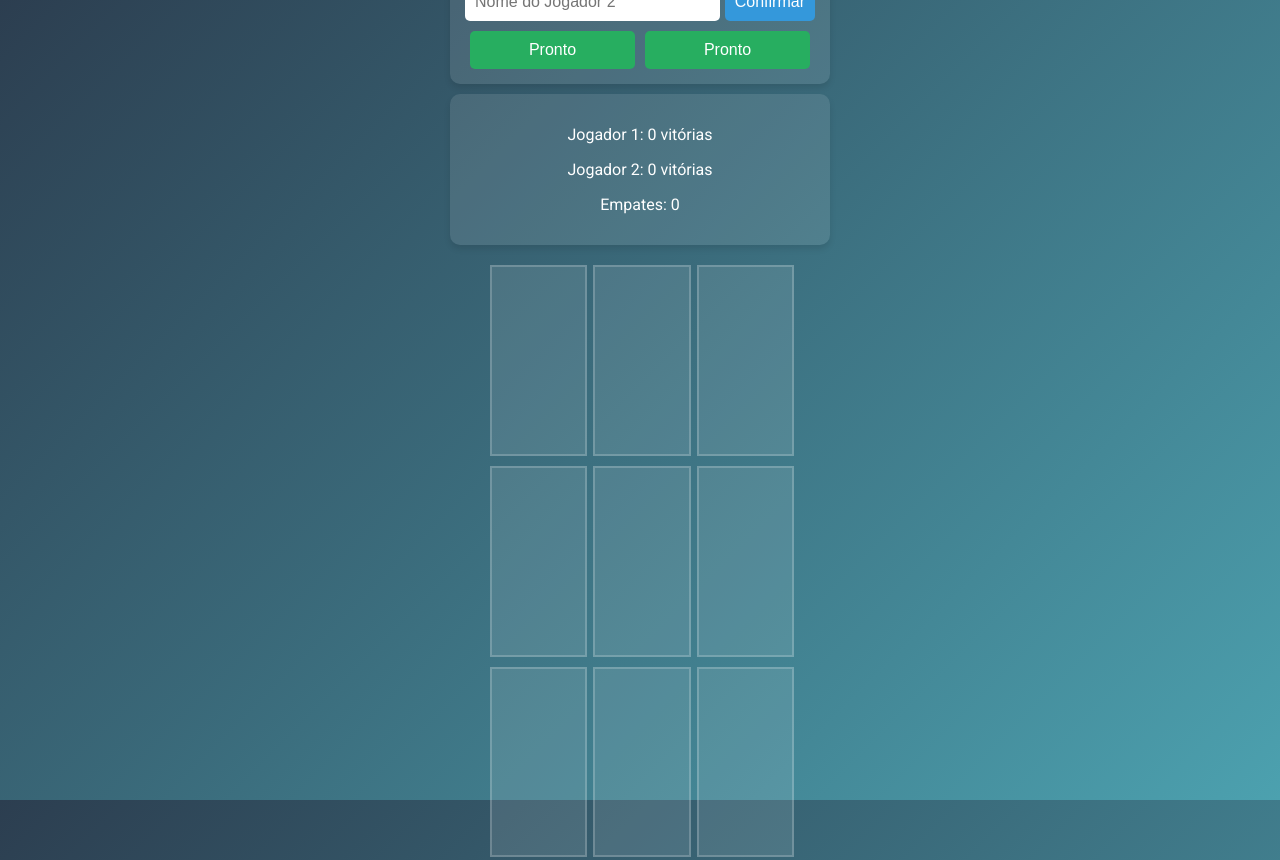
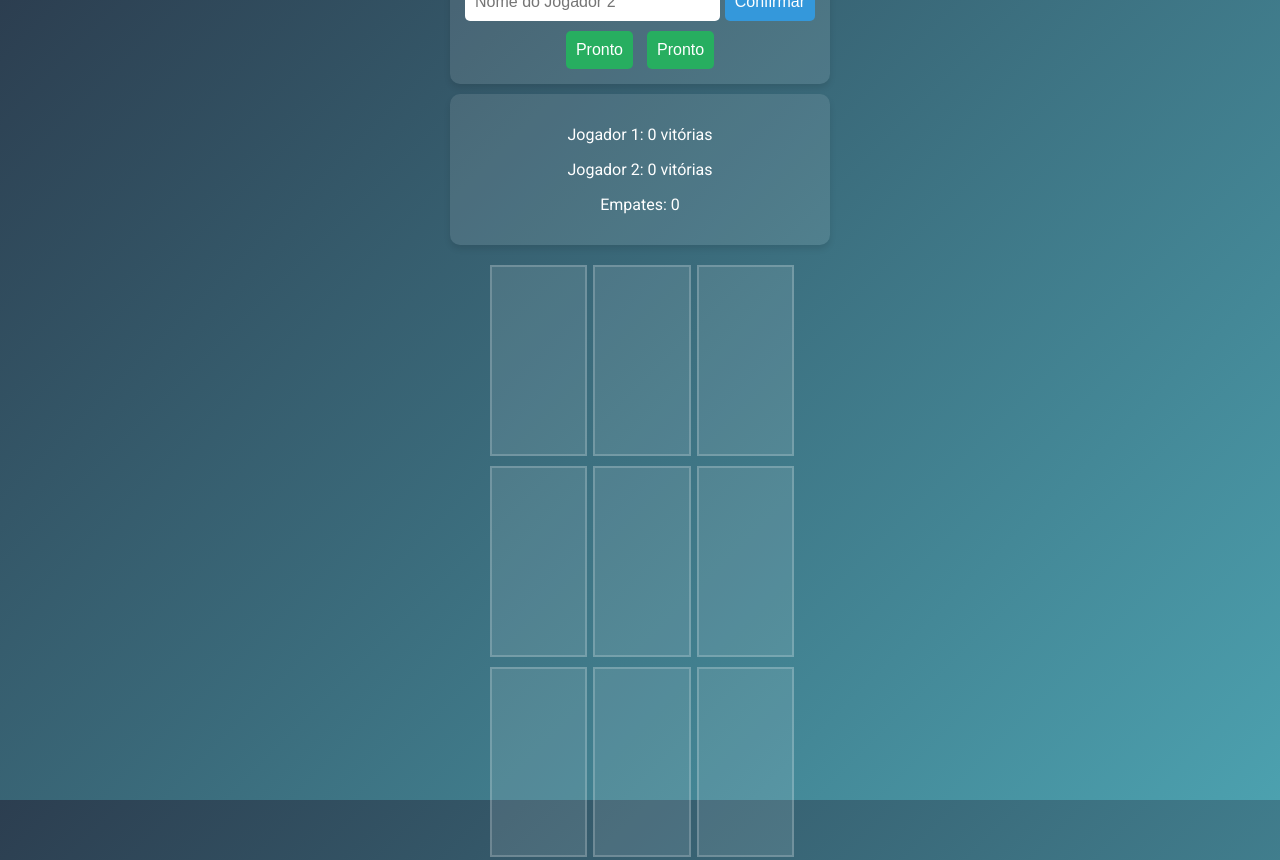
Before and after one commit to vsserra/jogodavelha, a website: page public/index.html in a window 1280 px wide. Shown: the top 860 px of the page. Drawn offline with nearby package versions, Linux system fonts and the light colour scheme; no server answers.

Commit message:
Update index.html

```diff
--- a/public/index.html
+++ b/public/index.html
@@ -21,10 +21,8 @@
                 <button id="confirm-player2">Confirmar</button>
                 <span id="status-player2"></span>
             </div>
-            <div class="ready-buttons">
-                <button id="ready-player1" class="ready-btn" disabled>Pronto</button>
-                <button id="ready-player2" class="ready-btn" disabled>Pronto</button>
-            </div>
+            <button id="ready-player1" class="ready-btn" disabled>Pronto</button>
+            <button id="ready-player2" class="ready-btn" disabled>Pronto</button>
         </div>
         <div id="countdown" class="countdown">3</div>
         <div id="scoreboard" class="card">
```
